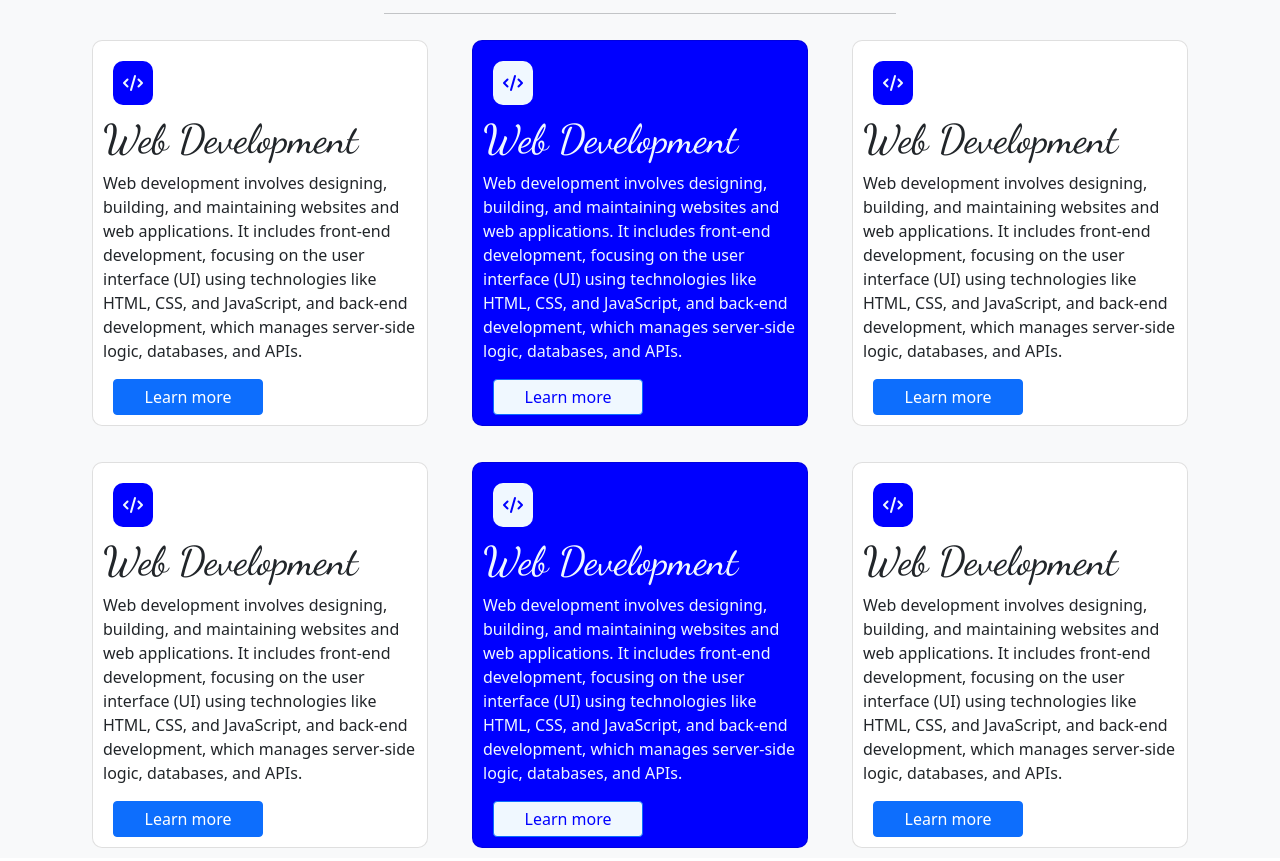
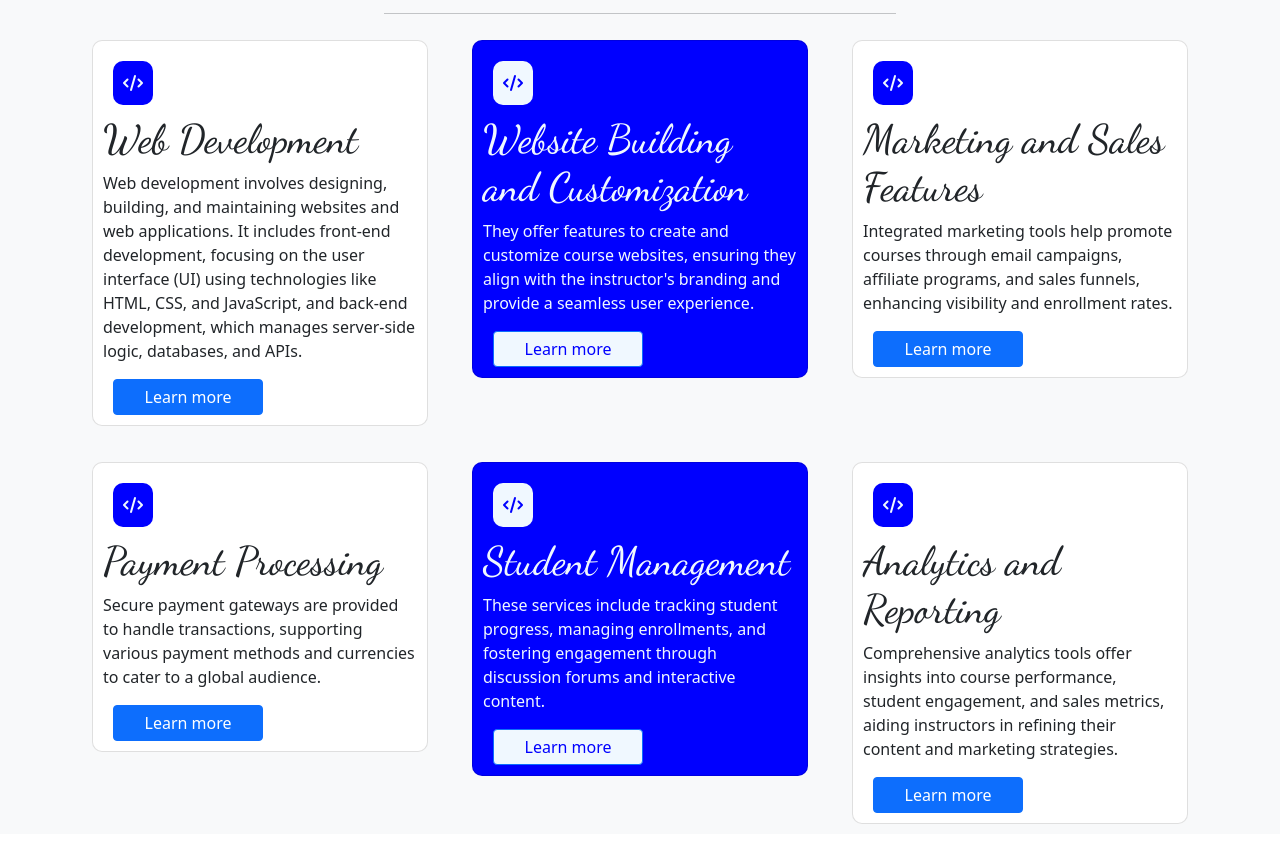
Before and after one commit to shaiksadiya123/smarttech, a plain HTML site: page index.html in a window 1280 px wide. Shown: the part 2018-2879 px from the top of the page. Drawn offline with nearby package versions, Linux system fonts and the light colour scheme; a web font is replaced by a local one.

Commit message:
Update index.html

```diff
--- a/index.html
+++ b/index.html
@@ -1,5 +1,6 @@
 <!DOCTYPE html>
 <html lang="en">
+
 <head>
     <meta charset="UTF-8">
     <meta name="viewport" content="width=device-width, initial-scale=1.0">
@@ -10,6 +11,7 @@
     <link href="https://cdn.jsdelivr.net/npm/bootstrap@5.0.2/dist/css/bootstrap.min.css" rel="stylesheet" integrity="sha384-EVSTQN3/azprG1Anm3QDgpJLIm9Nao0Yz1ztcQTwFspd3yD65VohhpuuCOmLASjC" crossorigin="anonymous">
     <link rel="stylesheet" href="style.css">
 </head>
+
 <body>
     <header id="home">
         <nav class="navbar navbar-expand-lg navbar-light bg-light fs-4 border-bottom border-dark border-3 fixed-top">
@@ -33,7 +35,9 @@
                             <ul class="dropdown-menu" aria-labelledby="navbarDropdown">
                                 <li><a class="dropdown-item" href="#services">Action</a></li>
                                 <li><a class="dropdown-item" href="#services">Another action</a></li>
-                      <li><hr class="dropdown-divider"></li>
+                                <li>
+                                    <hr class="dropdown-divider">
+                                </li>
                                 <li><a class="dropdown-item" href="#services">Something else here</a></li>
                             </ul>
                         </li>
@@ -116,7 +120,7 @@
                                 </div>
                             </div>
                         </div>
-              <div class="accordion-item" >
+                        <div class="accordion-item">
                             <h2 class="accordion-header" id="headingTwo">
                                 <button class="accordion-button collapsed" type="button" data-bs-toggle="collapse" data-bs-target="#collapseTwo" aria-expanded="false" aria-controls="collapseTwo">
                                     Accordion Item
@@ -143,7 +147,7 @@
                     </div>
                 </div>
                 <div class="col-12 col-md-6 ">
-            <img class="img2" src="https://spaceliftio.wpcomstaging.com/wp-content/uploads/2024/09/454.ai-coding-tools-670x408.png " alt="your image"/>
+                    <img class="img2" src="https://spaceliftio.wpcomstaging.com/wp-content/uploads/2024/09/454.ai-coding-tools-670x408.png " alt="your image" />
                 </div>
             </div>
         </div>
@@ -152,9 +156,9 @@
     </section>
 
     <!-- services section  -->
- <section id ="services" class="bg-light">
+    <section id="services" class="bg-light">
         <div class="text-center dancing-script">
-    <h1 >Our <span style="color: blue;">Services</span></h1>
+            <h1>Our <span style="color: blue;">Services</span></h1>
             <hr class="hr mar">
         </div>
         <div class="container">
@@ -174,8 +178,8 @@
                         <div class="icon">
                             <i class="fa-solid fa-code"></i>
                         </div>
-            <h1 class="dancing-script">Web Development</h1>
-            <p>Web development involves designing, building, and maintaining websites and web applications. It includes front-end development, focusing on the user interface (UI) using technologies like HTML, CSS, and JavaScript, and back-end development, which manages server-side logic, databases, and APIs. </p>
+                        <h1 class="dancing-script">Website Building and Customization</h1>
+                        <p>They offer features to create and customize course websites, ensuring they align with the instructor's branding and provide a seamless user experience. </p>
                         <button class="but btn btn-primary">Learn more</button>
                     </div>
                 </div>
@@ -184,8 +188,8 @@
                         <div class="icon">
                             <i class="fa-solid fa-code"></i>
                         </div>
-              <h1 class="dancing-script">Web Development</h1>
-              <p>Web development involves designing, building, and maintaining websites and web applications. It includes front-end development, focusing on the user interface (UI) using technologies like HTML, CSS, and JavaScript, and back-end development, which manages server-side logic, databases, and APIs. </p>
+                        <h1 class="dancing-script">Marketing and Sales Features</h1>
+                        <p>Integrated marketing tools help promote courses through email campaigns, affiliate programs, and sales funnels, enhancing visibility and enrollment rates.</p>
                         <button class="but btn btn-primary">Learn more</button>
                     </div>
                 </div>
@@ -196,8 +200,8 @@
                         <div class="icon">
                             <i class="fa-solid fa-code"></i>
                         </div>
-             <h1 class="dancing-script">Web Development</h1>
-             <p>Web development involves designing, building, and maintaining websites and web applications. It includes front-end development, focusing on the user interface (UI) using technologies like HTML, CSS, and JavaScript, and back-end development, which manages server-side logic, databases, and APIs. </p>
+                        <h1 class="dancing-script">Payment Processing</h1>
+                        <p>Secure payment gateways are provided to handle transactions, supporting various payment methods and currencies to cater to a global audience.</p>
                         <button class="but btn btn-primary">Learn more</button>
                     </div>
                 </div>
@@ -206,8 +210,8 @@
                         <div class="icon">
                             <i class="fa-solid fa-code"></i>
                         </div>
-           <h1 class="dancing-script">Web Development</h1>
-           <p>Web development involves designing, building, and maintaining websites and web applications. It includes front-end development, focusing on the user interface (UI) using technologies like HTML, CSS, and JavaScript, and back-end development, which manages server-side logic, databases, and APIs. </p>
+                        <h1 class="dancing-script">Student Management</h1>
+                        <p>These services include tracking student progress, managing enrollments, and fostering engagement through discussion forums and interactive content.</p>
                         <button class="but btn btn-primary">Learn more</button>
                     </div>
                 </div>
@@ -216,8 +220,8 @@
                         <div class="icon">
                             <i class="fa-solid fa-code"></i>
                         </div>
-             <h1 class="dancing-script">Web Development</h1>
-             <p>Web development involves designing, building, and maintaining websites and web applications. It includes front-end development, focusing on the user interface (UI) using technologies like HTML, CSS, and JavaScript, and back-end development, which manages server-side logic, databases, and APIs. </p>
+                        <h1 class="dancing-script">Analytics and Reporting</h1>
+                        <p>Comprehensive analytics tools offer insights into course performance, student engagement, and sales metrics, aiding instructors in refining their content and marketing strategies.</p>
                         <button class="but btn btn-primary">Learn more</button>
                     </div>
                 </div>
@@ -227,17 +231,16 @@
     </section>
 
     <!-- our team -->
- <section id="ourteam" >
-  <section id ="services" class="bg-light">
+    <section id="ourteam">
+        <section id="services" class="bg-light">
             <div class="text-center dancing-script">
-      <h1 >Our <span style="color: blue;">Team</span></h1>
+                <h1>Our <span style="color: blue;">Team</span></h1>
                 <hr class="hr mar">
             </div>
             <div class="container">
-      <div class="row team" >
+                <div class="row team">
                     <div class="col-12 col-md-4">
-          <div class="text-center card2" data-aos="fade-up"
-          data-aos-anchor-placement="top-center">
+                        <div class="text-center card2" data-aos="fade-up" data-aos-anchor-placement="top-center">
 
                             <img class="img3" src="https://img.freepik.com/premium-vector/cartoon-drawing-man-with-yellow-shirt-that-says-he-is-smiling_481747-99610.jpg?semt=ais_hybrid" />
                             <br>
@@ -248,8 +251,7 @@
                         </div>
                     </div>
                     <div class="col-12 col-md-4">
-          <div class="text-center card2" data-aos="fade-up"
-          data-aos-anchor-placement="top-center">
+                        <div class="text-center card2" data-aos="fade-up" data-aos-anchor-placement="top-center">
 
                             <img class="img3" src="https://img.freepik.com/premium-vector/cartoon-drawing-man-with-yellow-shirt-that-says-he-is-smiling_481747-99610.jpg?semt=ais_hybrid" />
                             <br>
@@ -260,8 +262,7 @@
                         </div>
                     </div>
                     <div class="col-12 col-md-4">
-          <div class="text-center card2" data-aos="fade-up"
-          data-aos-anchor-placement="top-center">
+                        <div class="text-center card2" data-aos="fade-up" data-aos-anchor-placement="top-center">
 
                             <img class="img3" src="https://img.freepik.com/premium-vector/cartoon-drawing-man-with-yellow-shirt-that-says-he-is-smiling_481747-99610.jpg?semt=ais_hybrid" />
                             <br>
@@ -280,8 +281,7 @@
         <!-- contact -->
         <section id="contact">
             <div class="text-center dancing-script">
-    <h1 data-aos="fade-up"
-    data-aos-anchor-placement="top-center">Feel free to <span style="color: blue;">Contact</span></h1>
+                <h1 data-aos="fade-up" data-aos-anchor-placement="top-center">Feel free to <span style="color: blue;">Contact</span></h1>
                 <hr class="hr mar">
             </div>
             <div class="container">
@@ -332,7 +332,7 @@
                             </div>
                         </form>
                     </div>
-        <div class="col-12 col-md-6"><img class="down" src="https://spaceliftio.wpcomstaging.com/wp-content/uploads/2024/09/454.ai-coding-tools-670x408.png " alt="your image"/></div>
+                    <div class="col-12 col-md-6"><img class="down" src="https://spaceliftio.wpcomstaging.com/wp-content/uploads/2024/09/454.ai-coding-tools-670x408.png " alt="your image" /></div>
 
                 </div>
 
@@ -340,9 +340,9 @@
         </section>
 
 
-<footer class="bg-primary text-center">
-  <h1>Developed by <span class="dancing-script">Ziyaur Rahaman Shaik</span></h1>
-</footer>
+        <!--<footer class="bg-primary text-center">
+  <h1>Developed by <span class="dancing-script"></span></h1>
+</footer>-->
 
         <script src="https://unpkg.com/aos@2.3.1/dist/aos.js"></script>
         <script>
@@ -350,4 +350,5 @@
         </script>
         <script src="https://cdn.jsdelivr.net/npm/bootstrap@5.0.2/dist/js/bootstrap.bundle.min.js" integrity="sha384-MrcW6ZMFYlzcLA8Nl+NtUVF0sA7MsXsP1UyJoMp4YLEuNSfAP+JcXn/tWtIaxVXM" crossorigin="anonymous"></script>
 </body>
+
 </html>
```
Lines whose indentation alone changed are shown as unchanged.
